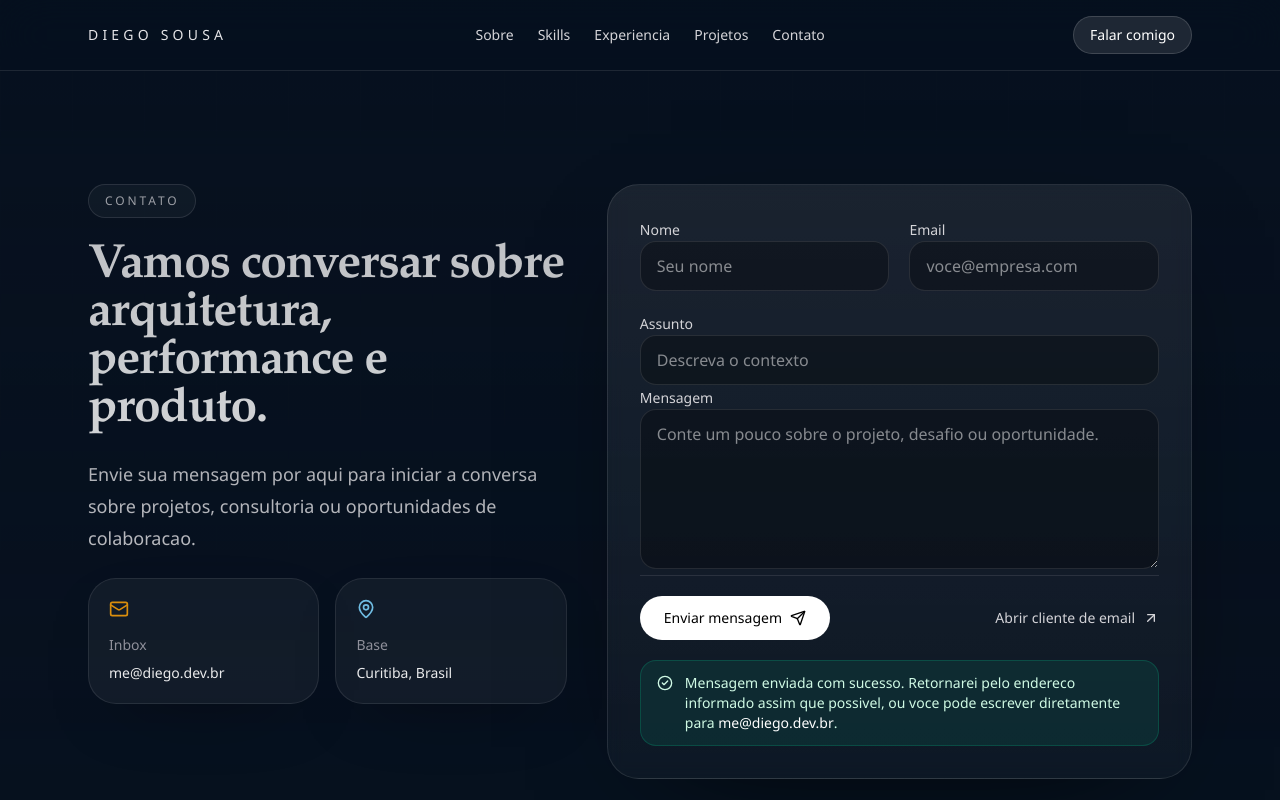
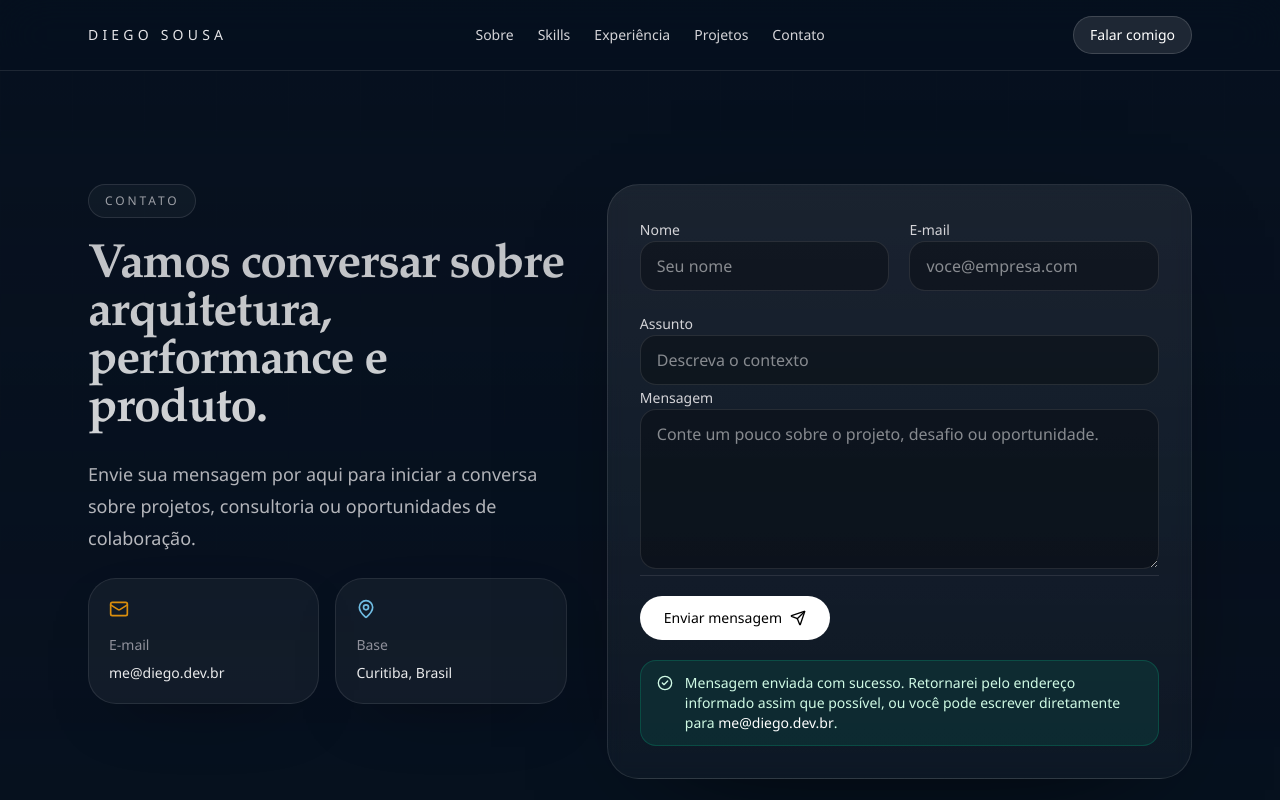
Before and after one commit to DiSousaDev/diego-portfolio, a Next.js app: page / in a window 1280 px wide. Both pictures are taken after typing "Sample", "name@example.com", "Sample", "Sample" into the empty fields and a click on the button "Enviar mensagem". Shown: the part 3326-4126 px from the top of the page. Built offline with nearby package versions, Linux system fonts and the light colour scheme.

Commit message:
Atualizando site

```diff
--- a/app/layout.tsx
+++ b/app/layout.tsx
@@ -3,7 +3,7 @@ import "./globals.css";
 export const metadata = {
     title: "Diego Sousa | Java Backend Engineer",
     description:
-        "Especialista em Java, Spring Boot, AWS, Azure e Microsserviços.",
+        "Especialista em Java, Spring Boot, AWS, Azure e microsserviços.",
 
     keywords: [
         "Java",
@@ -11,7 +11,7 @@ export const metadata = {
         "AWS",
         "Azure",
         "Backend",
-        "Microsserviços"
+        "microsserviços"
     ]
 };
 
--- a/components/About.tsx
+++ b/components/About.tsx
@@ -8,15 +8,15 @@ export function About() {
                 <div className="space-y-4">
                     <span className="text-sm uppercase tracking-[0.24em] text-[#7dd3fc]">Sobre</span>
                     <h2 className="text-4xl font-semibold tracking-tight text-white md:text-5xl">
-                        Backend para ambientes que nao toleram improviso.
+                        Backend para ambientes que não toleram improviso.
                     </h2>
                 </div>
 
                 <div className="grid gap-6">
                     <p className="text-lg leading-9 text-zinc-300">
                         Sou desenvolvedor backend com foco em Java e arquiteturas orientadas a
-                        resiliencia. Minha experiencia passa por integracoes de alta disponibilidade,
-                        APIs criticas e ecossistemas de microsservicos em producao.
+                        resiliência. Minha experiência passa por integrações de alta disponibilidade,
+                        APIs críticas e ecossistemas de microsserviços em produção.
                     </p>
 
                     <div className="grid gap-4 md:grid-cols-3">
@@ -29,7 +29,7 @@ export function About() {
                             <p className="mt-3 text-lg text-white">Java e Spring Boot</p>
                         </div>
                         <div className="rounded-[1.5rem] border border-white/10 bg-white/5 p-5">
-                            <p className="text-sm text-zinc-400">Base tecnica</p>
+                            <p className="text-sm text-zinc-400">Base técnica</p>
                             <p className="mt-3 text-lg text-white">Cloud e observabilidade</p>
                         </div>
                     </div>
--- a/components/ContactForm.tsx
+++ b/components/ContactForm.tsx
@@ -30,13 +30,13 @@ export function ContactForm() {
 
                 <p className="max-w-xl text-base leading-8 text-zinc-300 md:text-lg">
                     Envie sua mensagem por aqui para iniciar a conversa sobre projetos,
-                    consultoria ou oportunidades de colaboracao.
+                    consultoria ou oportunidades de colaboração.
                 </p>
 
                 <div className="grid gap-4 sm:grid-cols-2">
                     <div className="rounded-[1.75rem] border border-white/10 bg-white/5 p-5 shadow-[0_24px_80px_-48px_rgba(0,0,0,0.85)]">
                         <Mail className="mb-4 h-5 w-5 text-[#f59e0b]" />
-                        <p className="text-sm text-zinc-400">Inbox</p>
+                        <p className="text-sm text-zinc-400">E-mail</p>
                         <p className="mt-2 text-sm font-medium text-white">{contactInbox}</p>
                     </div>
 
@@ -63,7 +63,7 @@ export function ContactForm() {
                         </label>
 
                         <label className="space-y-2">
-                            <span className="text-sm text-zinc-300">Email</span>
+                            <span className="text-sm text-zinc-300">E-mail</span>
                             <input
                                 className="w-full rounded-2xl border border-white/10 bg-black/30 px-4 py-3 text-white outline-none transition focus:border-[#f59e0b] focus:bg-black/50"
                                 name="email"
@@ -103,14 +103,6 @@ export function ContactForm() {
                             Enviar mensagem
                             <Send className="h-4 w-4" />
                         </button>
-
-                        <a
-                            className="inline-flex items-center gap-2 text-sm text-zinc-300 transition hover:text-white"
-                            href={`mailto:${contactInbox}`}
-                        >
-                            Abrir cliente de email
-                            <ArrowUpRight className="h-4 w-4" />
-                        </a>
                     </div>
                 </form>
 
@@ -118,8 +110,8 @@ export function ContactForm() {
                     <div className="mt-5 flex items-start gap-3 rounded-2xl border border-emerald-400/20 bg-emerald-400/10 px-4 py-3 text-sm text-emerald-100">
                         <CheckCircle2 className="mt-0.5 h-4 w-4 shrink-0" />
                         <p>
-                            Mensagem enviada com sucesso. Retornarei pelo endereco informado
-                            assim que possivel, ou voce pode escrever diretamente para{" "}
+                            Mensagem enviada com sucesso. Retornarei pelo endereço informado
+                            assim que possível, ou você pode escrever diretamente para{" "}
                             <span className="font-medium text-white">{contactInbox}</span>.
                         </p>
                     </div>
--- a/components/Experience.tsx
+++ b/components/Experience.tsx
@@ -8,15 +8,15 @@ export function Experience() {
         >
             <div className="mb-12 flex flex-col gap-4 md:flex-row md:items-end md:justify-between">
                 <div>
-                    <span className="text-sm uppercase tracking-[0.24em] text-[#7dd3fc]">Trajetoria</span>
+                    <span className="text-sm uppercase tracking-[0.24em] text-[#7dd3fc]">Trajetória</span>
                     <h2 className="mt-4 text-4xl font-semibold tracking-tight text-white md:text-5xl">
-                        Experiencia em operacoes com alto nivel de exigencia.
+                        Experiência em operações com alto nível de exigência.
                     </h2>
                 </div>
 
                 <p className="max-w-xl text-sm leading-7 text-zinc-400 md:text-base">
                     Passagem por bancos e plataformas em que disponibilidade, rastreabilidade e
-                    consistencia fazem parte do produto.
+                    consistência fazem parte do produto.
                 </p>
             </div>
 
--- a/components/Navbar.tsx
+++ b/components/Navbar.tsx
@@ -31,7 +31,7 @@ export function Navbar() {
                 <div className="hidden gap-6 text-sm text-zinc-300 md:flex">
                     <a className="transition hover:text-white" href="#about">Sobre</a>
                     <a className="transition hover:text-white" href="#skills">Skills</a>
-                    <a className="transition hover:text-white" href="#experience">Experiencia</a>
+                    <a className="transition hover:text-white" href="#experience">Experiência</a>
                     <a className="transition hover:text-white" href="#projects">Projetos</a>
                     <a className="transition hover:text-white" href="#contact">Contato</a>
                 </div>
--- a/components/Projects.tsx
+++ b/components/Projects.tsx
@@ -3,20 +3,20 @@ export function Projects() {
         {
             title: "TechPag",
             description:
-                "Plataforma para eventos com QR Code, pagamentos e gestao de operacao em campo.",
-            accent: "Pagamentos, QR Code e operacao",
+                "Plataforma para eventos com QR Code, pagamentos e gestão de operação em campo.",
+            accent: "Pagamentos, QR Code e operação",
         },
         {
             title: "Credit Analysis",
             description:
-                "Microsservicos resilientes com Kafka, arquitetura hexagonal e desenho orientado a dominio.",
-            accent: "Arquitetura e resiliencia",
+                "Microsserviços resilientes com Kafka, arquitetura hexagonal e desenho orientado a domínio.",
+            accent: "Arquitetura e resiliência",
         },
         {
             title: "Scheduling Platform",
             description:
                 "Sistema online de agendamento com Spring Boot e Angular, focado em fluxo e confiabilidade.",
-            accent: "Produto e integracao",
+            accent: "Produto e integração",
         },
     ];
 
@@ -27,14 +27,14 @@ export function Projects() {
         >
             <div className="mb-12 flex flex-col gap-4 md:flex-row md:items-end md:justify-between">
                 <div>
-                    <span className="text-sm uppercase tracking-[0.24em] text-[#f59e0b]">Portfolio</span>
+                    <span className="text-sm uppercase tracking-[0.24em] text-[#f59e0b]">Portfólio</span>
                     <h2 className="mt-4 text-4xl font-semibold tracking-tight text-white md:text-5xl">
-                        Projetos pensados para entregar operacao e clareza tecnica.
+                        Projetos pensados para entregar operação e clareza técnica.
                     </h2>
                 </div>
 
                 <p className="max-w-xl text-sm leading-7 text-zinc-400 md:text-base">
-                    Casos que mostram como tecnologia, arquitetura e experiencia de uso podem
+                    Casos que mostram como tecnologia, arquitetura e experiência de uso podem
                     caminhar juntas.
                 </p>
             </div>
--- a/components/Skills.tsx
+++ b/components/Skills.tsx
@@ -16,7 +16,7 @@ export function Skills() {
                 </div>
 
                 <p className="max-w-xl text-sm leading-7 text-zinc-400 md:text-base">
-                    Tecnologias escolhidas para escala, manutencao e previsibilidade operacional.
+                    Tecnologias escolhidas para escala, manutenção e previsibilidade operacional.
                 </p>
             </div>
 
```
Also changed, not shown: components/Hero.tsx (+6 -6 lines).
